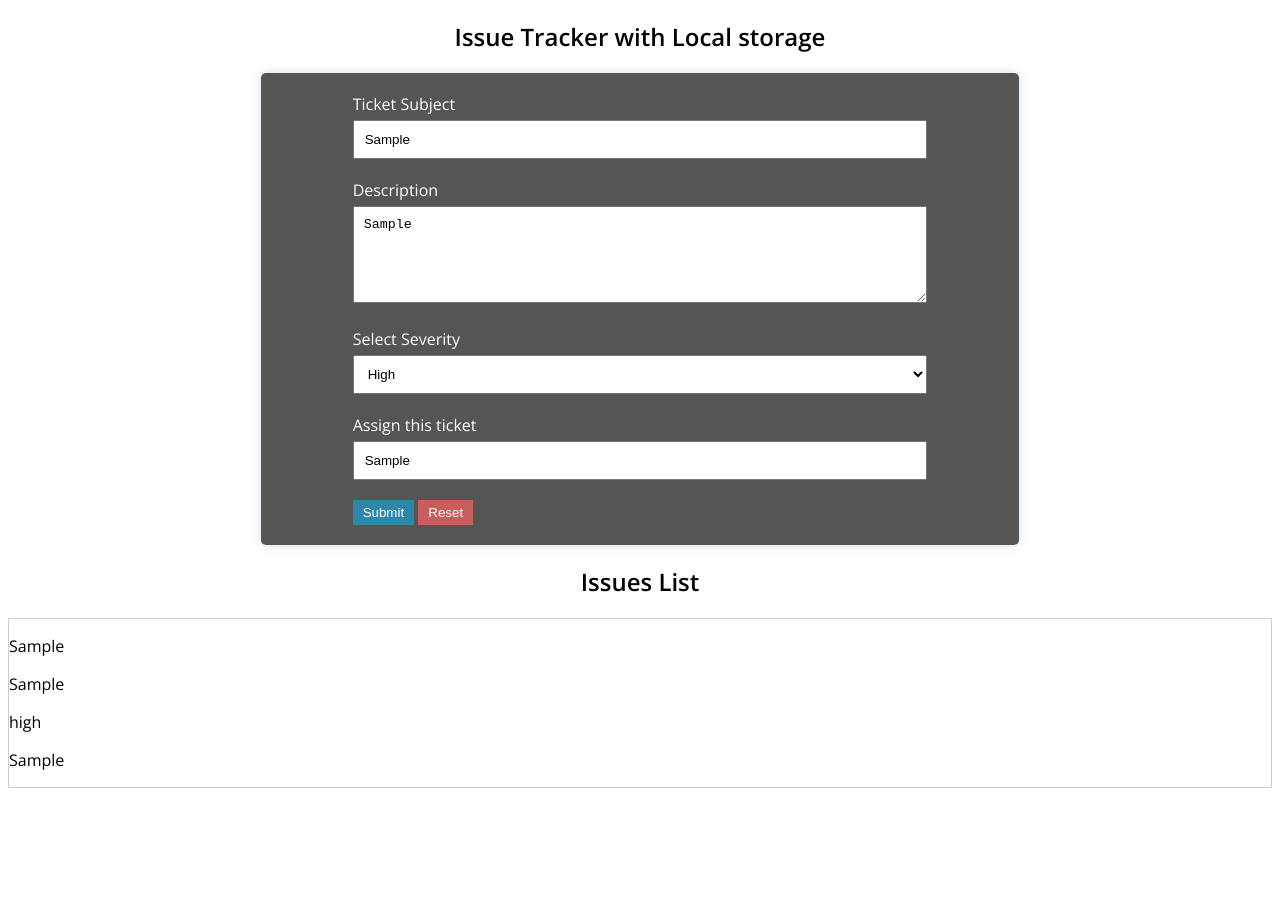
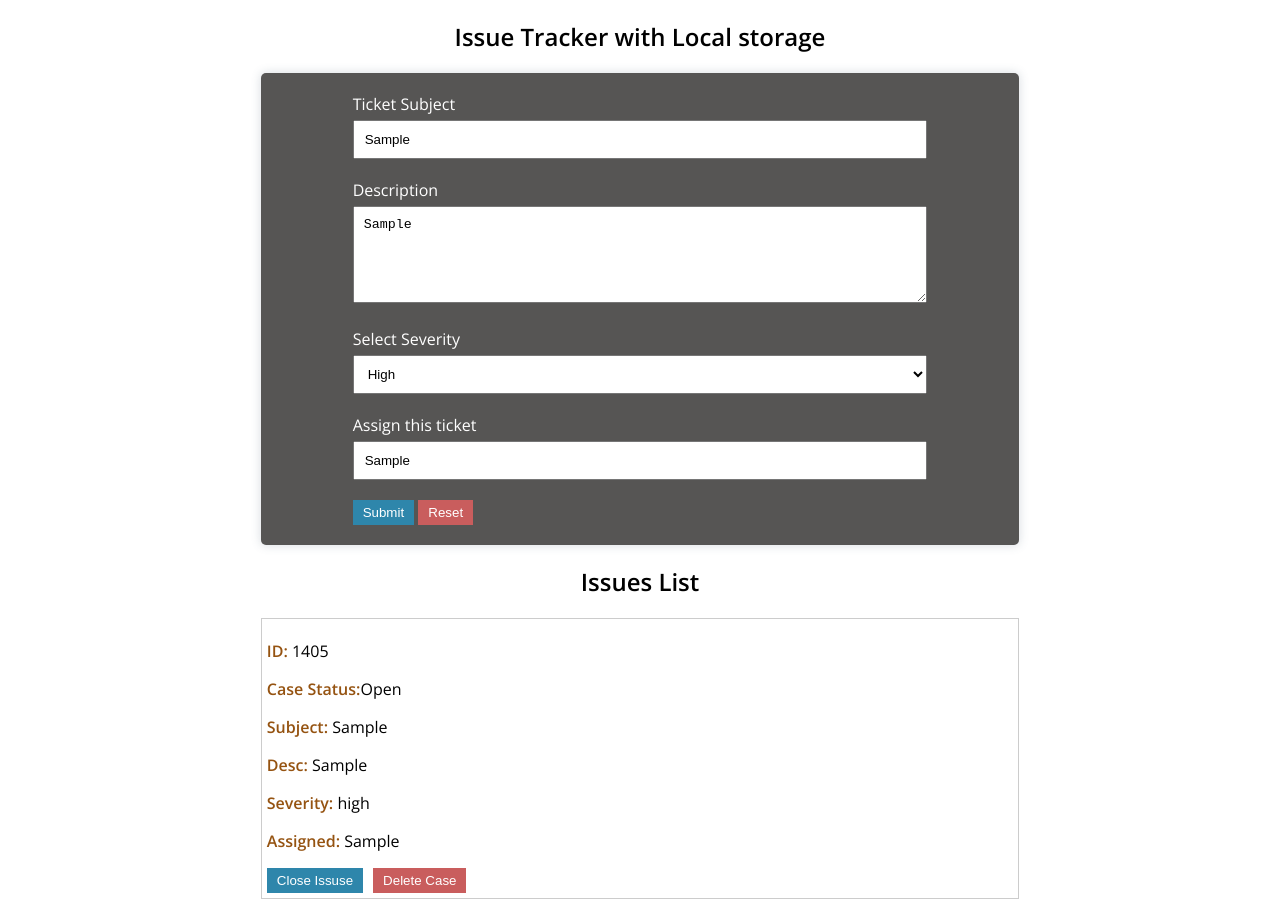
Before and after one commit to samkcdev/JS-Projects, a plain HTML site: page Issue Tracker/index.html in a window 1280 px wide. Both pictures are taken after typing "Sample", "Sample", "Sample" into the empty fields and a click on the button "Submit". Before the commit the page ends 800 px from the top, so only its background shows below. Drawn offline with nearby package versions, Linux system fonts and the light colour scheme.

Commit message:
Major functionalities done

```diff
--- a/Issue Tracker/index.html
+++ b/Issue Tracker/index.html
@@ -10,12 +10,12 @@
     />
     <link rel="stylesheet" href="style.css" />
   </head>
-  <body>
+  <body onload="showData()">
     <h2 style="text-align: center;">
       Issue Tracker with Local storage
     </h2>
     <div class="issue-form">
-      <div class="form-container">
+      <form class="form-container">
         <div class="form-element">
           <label for="subject">Ticket Subject</label>
           <input
@@ -23,7 +23,10 @@
             id="subject"
             type="text"
             placeholder="Please write ticket subject here"
+            autocomplete="off"
           />
+          <p class="count"></p>
+          <span class="form-error"></span>
         </div>
         <div class="form-element">
           <label for="desc">Description</label>
@@ -53,14 +56,15 @@
             placeholder="Please type a name to assign"
           />
         </div>
-        <button id="submitForm">Submit</button>
+        <button id="submitForm" type="submit">Submit</button>
         <button type="reset" id="resetForm">Reset</button>
-      </div>
+      </form>
     </div>
+
     <h2 style="text-align: center;">
       Issues List
     </h2>
-    <div class="issue-card"></div>
+    <div class="issue-container"></div>
 
     <script src="script.js"></script>
   </body>
--- a/Issue Tracker/script.js
+++ b/Issue Tracker/script.js
@@ -5,25 +5,181 @@ let severitySelect = document.getElementById("severity");
 let assignedInput = document.getElementById("assignedperson");
 let submitBtn = document.getElementById("submitForm");
 let resetBtn = document.getElementById("resetForm");
+let storeLocally = window.localStorage;
+
+let randomNumber = Math.floor(Math.random() * 1500) + 1;
 
 submitBtn.addEventListener("click", getFormData);
 
-function getFormData() {
-  let formValObj = [
-    subjectInput.value,
-    descInput.value,
-    severitySelect.value,
-    assignedInput.value,
-  ];
-  //   let subjectVal = subjectInput.value;
-  //   let descVal = descInput.value;
-  //   let severityOption = severitySelect.value;
-  //   let asignedVal = assignedInput.value;
-  let issueCard = document.querySelector(".issue-card");
-  for (let i = 0; i < formValObj.length; i++) {
-    var pTag = document.createElement("p");
-    pTag.innerText += formValObj[i];
-    issueCard.appendChild(pTag);
-    console.log("pTag", pTag);
+console.log(subjectInput.value.length);
+// document.addEventListener("DOMContentLoaded", showData);
+
+// showData();
+subjectInput.addEventListener("keydown", limitChars);
+function limitChars(e) {
+  let charCount = document.querySelector(".count");
+  charCount.innerText = subjectInput.value.length + "/50";
+  let formMsg = document.querySelector(".form-error");
+  console.log(e.keyCode);
+  if (e.keyCode == 8) {
+    formMsg.style.display = "none";
+  }
+
+  if (subjectInput.value.length >= 50 && e.keyCode != 8) {
+    formMsg.innerText = "Chars more than 50 not allowed";
+    formMsg.style.display = "block";
+    e.preventDefault();
   }
 }
+
+function getFormData(e) {
+  let valObj = {
+    subjectVal: subjectInput.value,
+    descVal: descInput.value,
+    severityVal: severitySelect.value,
+    assignedVal: assignedInput.value,
+    caseStatus: "Open",
+    id: randomNumber,
+  };
+
+  setDataLocally(storeLocally, valObj);
+
+  e.preventDefault();
+}
+
+function setDataLocally(localData, valObj) {
+  let dataFromLocal = localData.getItem("formData");
+  if (dataFromLocal === null) {
+    let formDatas = [];
+    formDatas.push(valObj);
+    localData.setItem("formData", JSON.stringify(formDatas));
+  } else {
+    let existingIssues = JSON.parse(localData.getItem("formData"));
+    existingIssues.push(valObj);
+    localData.setItem("formData", JSON.stringify(existingIssues));
+  }
+  showData();
+}
+
+function showData() {
+  let arrayInlocal = JSON.parse(storeLocally.getItem("formData"));
+  let ticketContainer = document.querySelector(".issue-container");
+  ticketContainer.innerHTML = "";
+
+  for (let i = 0; i < arrayInlocal.length; i++) {
+    var divTag = document.createElement("div");
+
+    var uniqueId = arrayInlocal[i].id;
+
+    var arrayIndex = i;
+
+    // var cardActionCloseBtn = document.createElement("button");
+    // var cardActionDeleteBtn = document.createElement("button");
+
+    // cardActionCloseBtn.setAttribute("class", "close-btn");
+    // cardActionDeleteBtn.setAttribute("class", "delete-btn");
+    // cardActionCloseBtn.innerText = "Close Case";
+    // cardActionDeleteBtn.innerText = "Delete Case";
+
+    // cardActionCloseBtn.addEventListener("click", function () {
+
+    // });
+
+    // cardActionDeleteBtn.addEventListener("click", function () {
+    //   console.log("arrayIndex", arrayIndex);
+    //   console.log("uniqueID", uniqueId);
+    //   // if (uniqueId) {
+    //   //   arrayInlocal.splice(arrayIndex, 1);
+    //   //   console.log("arrayInlocal", arrayInlocal);
+    //   //   storeLocally.setItem("formData", JSON.stringify(arrayInlocal));
+    //   // }
+    //   // showData();
+    // });
+
+    var ticketNumber = i + 1;
+
+    divTag.setAttribute("class", "issue-card");
+
+    divTag.innerHTML +=
+      "<p>" +
+      "<span>" +
+      "ID: " +
+      "</span>" +
+      uniqueId +
+      "</p>" +
+      "<p>" +
+      "<span>" +
+      "Case Status:" +
+      "</span>" +
+      arrayInlocal[i].caseStatus +
+      "</p>" +
+      "<p>" +
+      "<span>" +
+      "Subject: " +
+      "</span>" +
+      arrayInlocal[i].subjectVal +
+      "</p>" +
+      "<p>" +
+      "<span>" +
+      "Desc: " +
+      "</span>" +
+      arrayInlocal[i].descVal +
+      "</p>" +
+      "<p>" +
+      "<span>" +
+      "Severity: " +
+      "</span>" +
+      arrayInlocal[i].severityVal +
+      "</p>" +
+      "<p>" +
+      "<span>" +
+      "Assigned: " +
+      "</span>" +
+      arrayInlocal[i].assignedVal +
+      "</p>" +
+      "<div>" +
+      "<button onclick =\"closeStatus('" +
+      uniqueId +
+      "')\">" +
+      "Close Issuse" +
+      "</button>" +
+      "<button onclick=\"deleteIssue('" +
+      uniqueId +
+      "')\" class='delete-btn'>" +
+      "Delete Case" +
+      "</button>" +
+      "</div>";
+
+    // divTag.appendChild(cardActionCloseBtn);
+    // divTag.appendChild(cardActionDeleteBtn);
+
+    // let closeBtn = document.getElementById("close-btn");
+    // let delBtn = document.getElementById("delete-btn");
+    // console.log("closeBtn", closeBtn);
+    // closeBtn.addEventListener("click", closeStatus);
+
+    ticketContainer.appendChild(divTag);
+  }
+}
+
+function closeStatus(id) {
+  let issuesArr = JSON.parse(storeLocally.getItem("formData"));
+  for (let i = 0; i < issuesArr.length; i++) {
+    if (issuesArr[i].id == id) {
+      issuesArr[i].caseStatus = "Closed";
+    }
+  }
+  storeLocally.setItem("formData", JSON.stringify(issuesArr));
+  showData();
+}
+
+function deleteIssue(id) {
+  let issuesArr = JSON.parse(storeLocally.getItem("formData"));
+  for (let i = 0; i < issuesArr.length; i++) {
+    if (issuesArr[i].id == id) {
+      issuesArr.splice(i, 1);
+    }
+  }
+  storeLocally.setItem("formData", JSON.stringify(issuesArr));
+  showData();
+}
--- a/Issue Tracker/style.css
+++ b/Issue Tracker/style.css
@@ -28,6 +28,10 @@ button {
 
 button[type="reset"] {
   background-color: #c95d5d;
+}
+button.delete-btn {
+  background-color: #c95d5d;
+  margin-left: 10px;
 }
 
 input,
@@ -61,4 +65,19 @@ textarea {
 
 .issue-card {
   border: 1px solid #ccc;
+  padding: 5px;
+  width: 60%;
+  margin: 0 auto 10px auto;
 }
+
+.issue-card span {
+  color: #955311;
+  font-weight: 600;
+}
+
+.form-error {
+  color: #febcbc;
+}
+.count {
+  color: #fff;
+}
```
